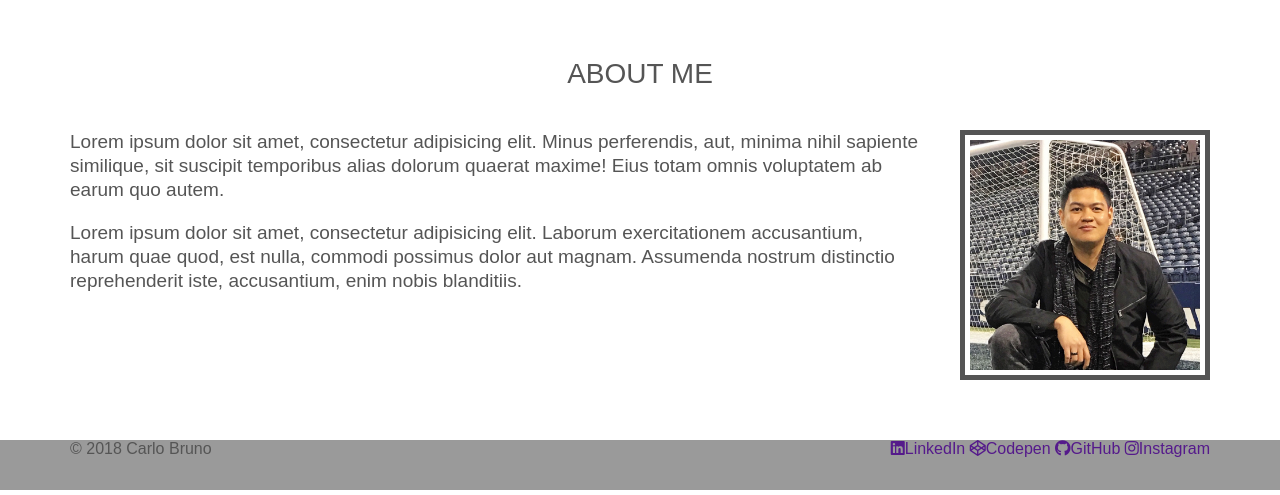
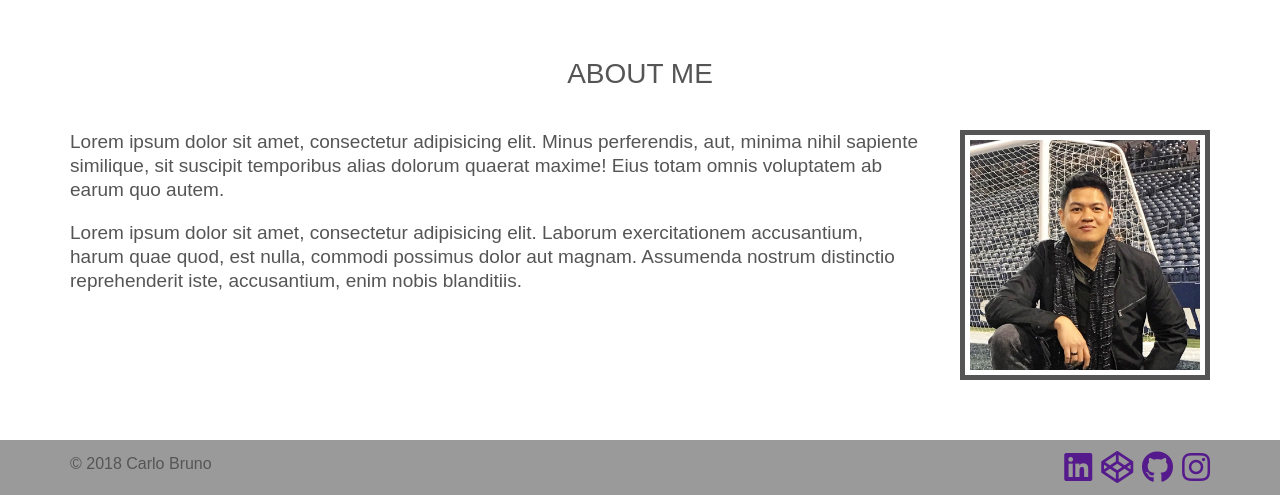
Before and after one commit to carlo-bruno/Portfolio, a plain HTML site: page index.html in a window 1280 px wide. Shown: the part 802-1297 px from the top of the page. Drawn offline with Linux system fonts and the light colour scheme; a web font is replaced by a local one.

Commit message:
changes
- removed footer links placeholder text

```diff
--- a/index.html
+++ b/index.html
@@ -56,10 +56,10 @@
                     <p>&copy; 2018 Carlo Bruno</p>
                 </div>
                 <div class="footer-links">
-                    <span><a href=""><i class="fab fa-linkedin"></i>LinkedIn</a></span>
-                    <span><a href=""><i class="fab fa-codepen"></i>Codepen</a></span>
-                    <span><a href=""><i class="fab fa-github"></i>GitHub</a></span>
-                    <span><a href=""><i class="fab fa-instagram"></i>Instagram</a></span>
+                    <span><a href=""><i class="fab fa-linkedin"></i></a></span>
+                    <span><a href=""><i class="fab fa-codepen"></i></a></span>
+                    <span><a href=""><i class="fab fa-github"></i></a></span>
+                    <span><a href=""><i class="fab fa-instagram"></i></a></span>
                 </div>
             </div>
         </footer>
--- a/resources/style.css
+++ b/resources/style.css
@@ -164,7 +164,7 @@ header {
 
 /* Footer ----------------------------------------- */
 footer {
-    height: 50px;
+    height: 55px;
     background-color: #9a9a9a;
 }
 
@@ -173,9 +173,11 @@ footer .container {
 }
 .footer-text {
     font-size: 80%;
+    margin-top: 15px;
 }
 
 .footer-links {
     margin-left: auto;
-    font-size: 80%;
+    margin-top: 10px;
+    font-size: 160%;
 }
```
